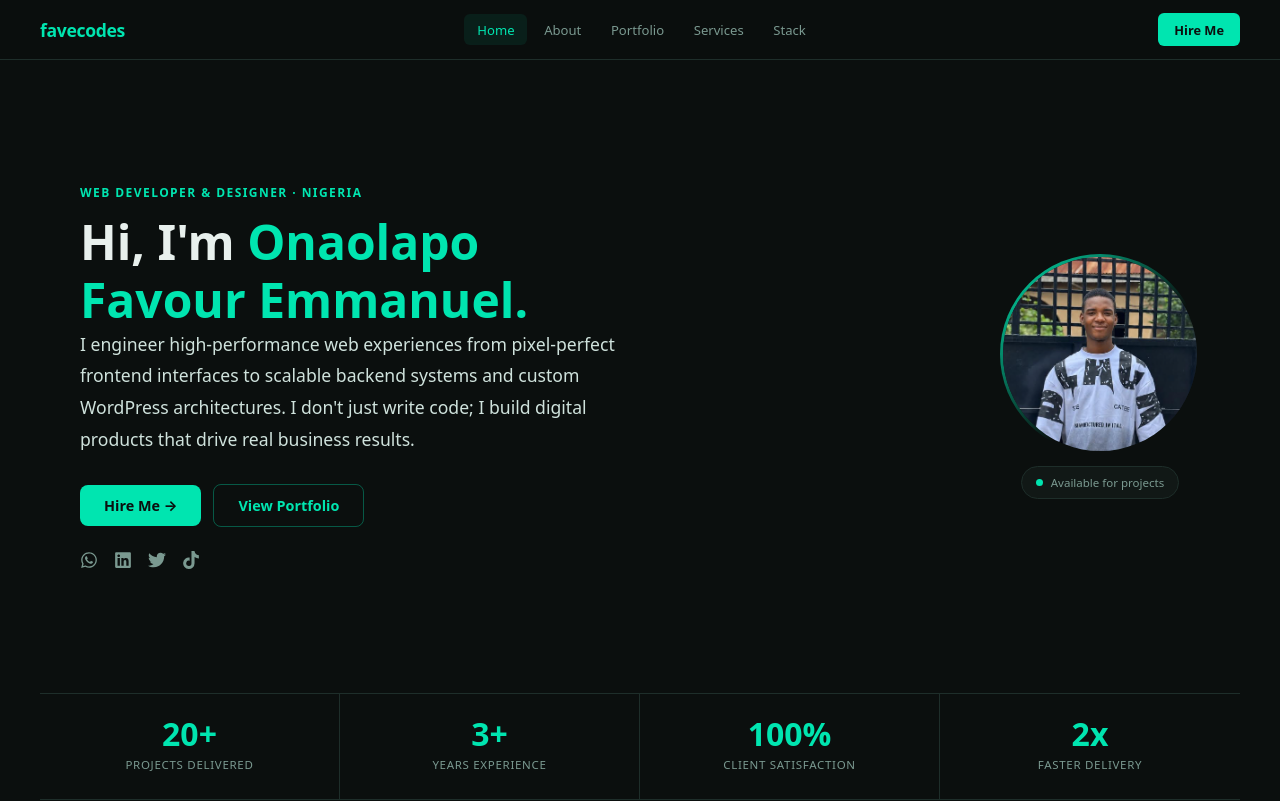
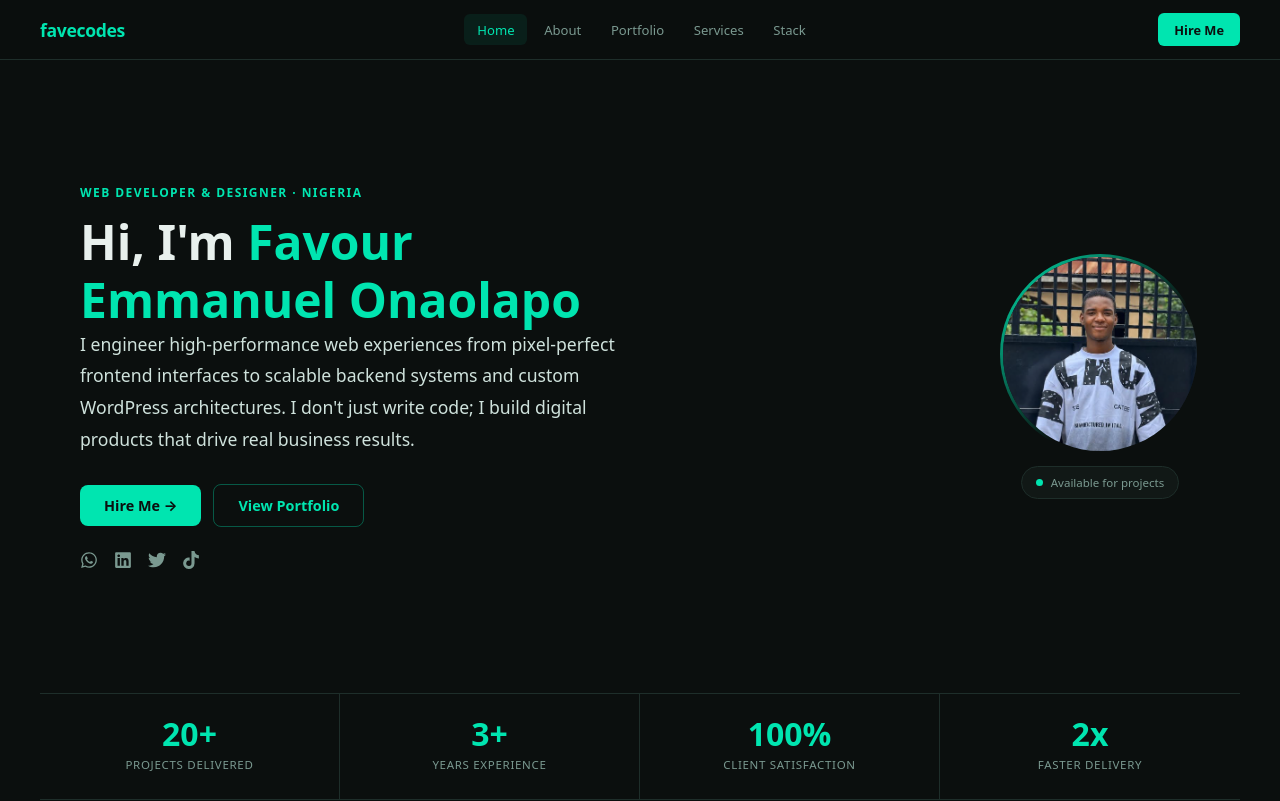
Before and after one commit to Favecode/my_portfolio, a React (Vite) app: page / in a window 1280 px wide. Shown: the top 801 px of the page. Built offline with nearby package versions, Linux system fonts and the light colour scheme.

Commit message:
first commit

```diff
--- a/src/components/Home.jsx
+++ b/src/components/Home.jsx
@@ -74,7 +74,7 @@ export default function Home({ setPage }) {
             <div className="eyebrow">WEB DEVELOPER &amp; DESIGNER · NIGERIA</div>
 
             <h1 className="hero-title">
-              Hi, I'm <span>Onaolapo<br />Favour Emmanuel.</span>
+              Hi, I'm <span>Favour <br /> Emmanuel Onaolapo</span>
             </h1>
 
             <p className="hero-sub">
```
